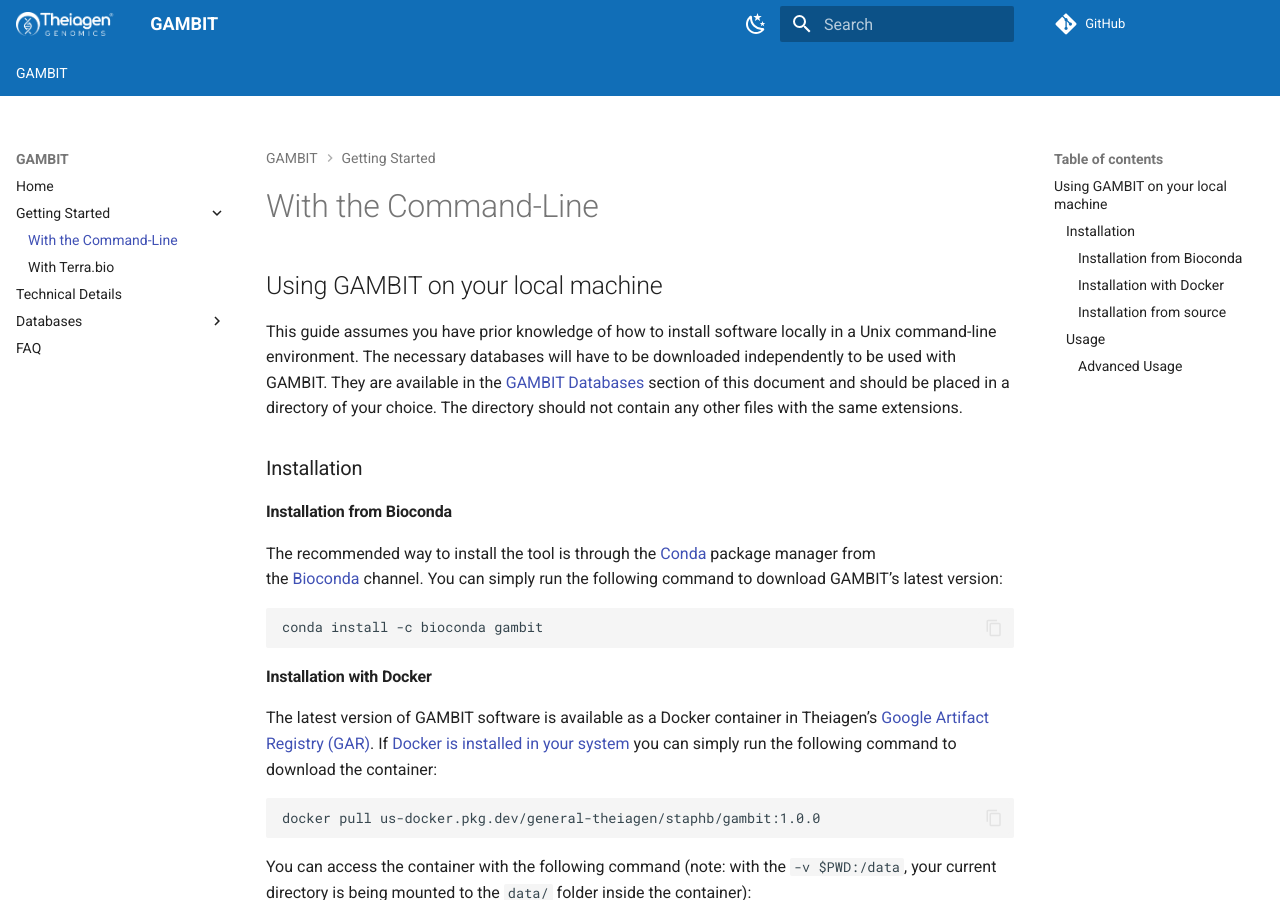
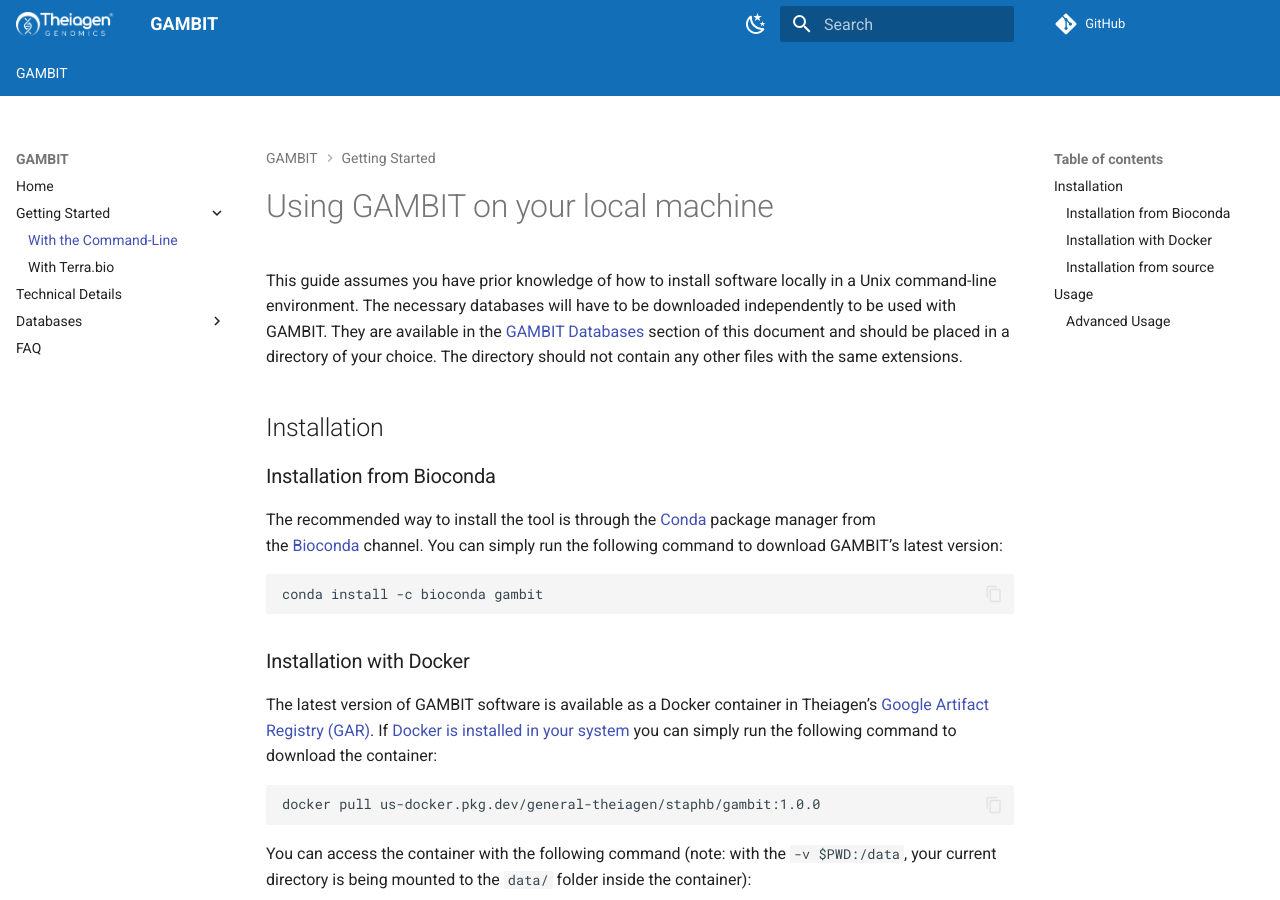
Before and after one commit to gambit-suite/gambit-docs, an MkDocs documentation site: the page built from docs/getting_started/commandline.md, in a window 1280 px wide and 900 px high. Built offline with MkDocs 1.6.1 and Material for MkDocs 9.7.7, drawn with Linux system fonts in a browser that asks for light colours; comment, search, counter and statistics services are not loaded.

Commit message:
fix command line instructions

````diff
--- a/docs/getting_started/commandline.md
+++ b/docs/getting_started/commandline.md
@@ -1,10 +1,10 @@
-## Using GAMBIT on your local machine
+# Using GAMBIT on your local machine
 
-This guide assumes you have prior knowledge of how to install software locally in a Unix command-line environment. The necessary databases will have to be downloaded independently to be used with GAMBIT. They are available in the [GAMBIT Databases](#gambit-databases) section of this document and should be placed in a directory of your choice. The directory should not contain any other files with the same extensions.
+This guide assumes you have prior knowledge of how to install software locally in a Unix command-line environment. The necessary databases will have to be downloaded independently to be used with GAMBIT. They are available in the [GAMBIT Databases](../databases/overview.md) section of this document and should be placed in a directory of your choice. The directory should not contain any other files with the same extensions.
 
-### Installation
+## Installation
 
-#### Installation from Bioconda
+### Installation from Bioconda
 
 The recommended way to install the tool is through the [Conda](https://www.anaconda.com/products/distribution) package manager from the [Bioconda](https://bioconda.github.io/) channel. You can simply run the following command to download GAMBIT’s latest version:
 
@@ -12,7 +12,7 @@
 conda install -c bioconda gambit
 ```
 
-#### Installation with Docker
+### Installation with Docker
 
 The latest version of GAMBIT software is available as a Docker container in Theiagen’s [Google Artifact Registry (GAR)](https://cloud.google.com/artifact-registry). If [Docker is installed in your system](https://docs.docker.com/engine/install/) you can simply run the following command to download the container:
 
@@ -26,7 +26,7 @@
 docker run -v $PWD:/data -it us-docker.pkg.dev/general-theiagen/staphb/gambit:1.0.0 bash
 ```
 
-#### Installation from source
+### Installation from source
 
 These instructions assume that you have [Git](https://git-scm.com/book/en/v2/Getting-Started-Installing-Git), [Python](https://www.python.org/downloads/) and [Pip](https://pip.pypa.io/en/stable/installation/) installed in your system. Navigate to <https://github.com/jlumpe/gambit> and clone the repository, or use the following command:
 
@@ -40,7 +40,7 @@
 pip install .
 ```
 
-### Usage
+## Usage
 
 Positional arguments are one or more FASTA files containing query genome assemblies. You must provide the path to the directory containing the database files using either the `-d` option (*before* the `query` subcommand) or by setting the `GAMBIT_DB_PATH` environment variable. The results can be optionally outputted to a file, but by default, they are written to the terminal.
 
@@ -48,7 +48,7 @@
 gambit [-d </path/to/database/>] query [-o results.csv] genome1.fasta genome2.fasta ...
 ```
 
-#### Advanced Usage
+### Advanced Usage
 
 There are many available commands in GAMBIT:
 
````
Also changed, not shown: docs/databases/overview.md (+1 -1 lines).
